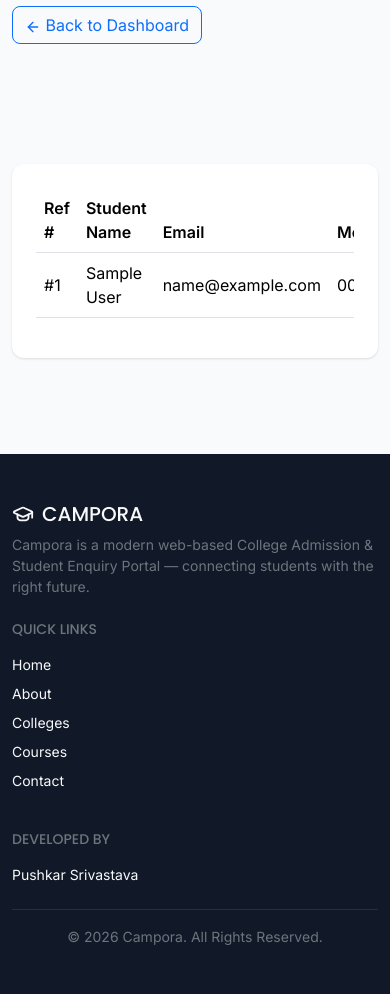
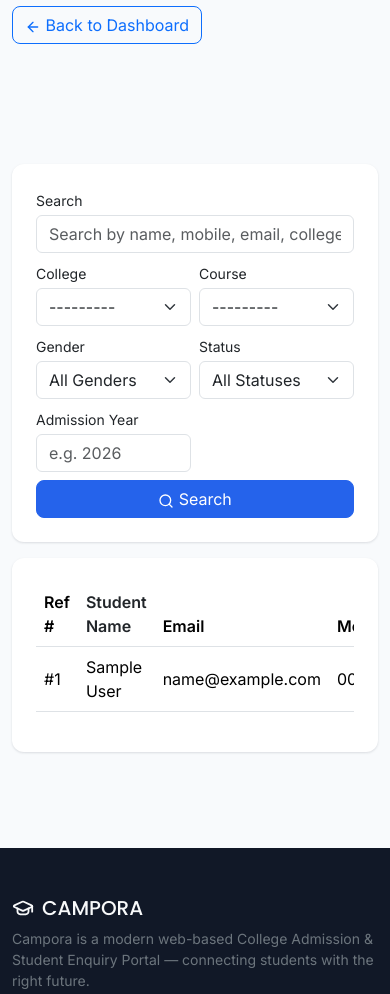
Before and after one commit to pushkar1323-codes/campora, a Django app: page /dashboard/enquiries/ in a window 390 px wide. Shown: the part 208-1202 px from the top of the page. Run offline with Django 5.2, Linux system fonts and the light colour scheme; a user stored in the database is signed in; tables that the repository leaves empty hold one stand-in row (values such as "Sample post"); some libraries are stand-ins or nearby versions.

Commit message:
Phase 6: Search, Filter & Sorting on the Enquiry listing
Extends dashboard/views.py::enquiry_list (Phase 5) — same view, same URL,
no breaking change — with:

- Search (q): case-insensitive substring match across student name,
  mobile, email, college name and course name.
- Filters: college (Platform Admin only), course, gender, status,
  admission year. All AND together with search and each other.
- Sort: student name / college / course / submission date, either
  direction. Defaults to submission date, newest first (unchanged from
  Phase 5), so an unfiltered visit looks identical to before.
- Pagination preserves the active search/filter/sort across pages.

New: dashboard/forms.py::EnquiryFilterForm. Fails safe on malformed query
params (per-field cleaning, never gates the whole page on is_valid()).
Enforces college ownership the same way the rest of the app does: a
College Admin/Staff user's form has no `college` field at all, and their
`course` choices are restricted to their own college.

Verified via manage.py check, makemigrations --check, and a scripted
end-to-end smoke test: search/filter/sort correctness cross-checked
against Python's own filtering/sorting, malformed querystring handling,
pagination+filter interaction, college-ownership isolation under the new
filters, and a full Phase 4/5 regression pass. See CHANGELOG.md [0.7.0].

Updated README.md (Features, Testing Checklist) and CHANGELOG.md.

```diff
--- /dev/null
+++ b/dashboard/forms.py
@@ -0,0 +1,111 @@
+"""
+Forms for the dashboard app — Phase 6: Search, Filter & Sorting.
+
+EnquiryFilterForm is a plain (non-Model) Form bound to request.GET, used
+by dashboard.views.enquiry_list to search, filter and sort the Phase 5
+enquiry listing. See PROMPTS_PART_2.docx Phase 6 for the exact required
+search/filter/sort fields.
+"""
+from django import forms
+
+from admissions.models import Enquiry
+from courses.models import College, Course
+
+SORT_CHOICES = [
+    ("submitted", "Submission Date"),
+    ("student", "Student Name"),
+    ("college", "College"),
+    ("course", "Course"),
+]
+
+DIR_CHOICES = [
+    ("desc", "Descending"),
+    ("asc", "Ascending"),
+]
+
+# Maps a public "sort" query value to the actual ORM field(s) to order by.
+SORT_FIELD_MAP = {
+    "student": "full_name",
+    "college": "college__name",
+    "course": "course__course_name",
+    "submitted": "created_at",
+}
+
+
+class EnquiryFilterForm(forms.Form):
+    """Search/filter/sort controls for the enquiry listing.
+
+    Every field is optional. This form is bound directly to the request's
+    querystring, which is user-editable and can contain stale or malformed
+    values (e.g. an old bookmarked link, or a hand-edited URL) — so a bad
+    value in any one field must never break the page. Django's per-field
+    cleaning already gives us this for free: `cleaned_data` only contains
+    the fields that individually validated successfully, regardless of
+    whether the form as a whole is "valid" — callers should read filters
+    via `cleaned_data.get(...)` rather than gating on `is_valid()`.
+    """
+
+    q = forms.CharField(required=False, label="Search")
+    college = forms.ModelChoiceField(
+        queryset=College.objects.none(), required=False, label="College"
+    )
+    course = forms.ModelChoiceField(
+        queryset=Course.objects.none(), required=False, label="Course"
+    )
+    gender = forms.ChoiceField(
+        choices=[("", "All Genders")] + list(Enquiry.Gender.choices),
+        required=False,
+    )
+    status = forms.ChoiceField(
+        choices=[("", "All Statuses")] + list(Enquiry.Status.choices),
+        required=False,
+    )
+    admission_year = forms.IntegerField(required=False, label="Admission Year")
+    sort = forms.ChoiceField(choices=SORT_CHOICES, required=False)
+    dir = forms.ChoiceField(choices=DIR_CHOICES, required=False)
+
+    def __init__(self, *args, staff_college=None, **kwargs):
+        """`staff_college`: pass the College of a logged-in College
+        Admin/Staff user to scope this form to "college ownership" rules
+        — the same rule the rest of the app follows, applied here too:
+
+        - The `college` field is removed entirely. A College Admin/Staff
+          user's scope is always their own college, decided server-side in
+          the view — never something they could override via the
+          querystring.
+        - The `course` field's choices are restricted to that college's
+          courses only, so a crafted `?course=<id>` for another college's
+          course simply matches nothing (never leaks another college's
+          course list, never lets them filter into another college).
+
+        With `staff_college=None` (Platform Admin), both fields cover
+        every college/course on the platform.
+        """
+        super().__init__(*args, **kwargs)
+        if staff_college is not None:
+            del self.fields["college"]
+            self.fields["course"].queryset = Course.objects.filter(
+                college=staff_college
+            ).order_by("course_name")
+        else:
+            self.fields["college"].queryset = College.objects.order_by("name")
+            self.fields["course"].queryset = Course.objects.select_related(
+                "college"
+            ).order_by("college__name", "course_name")
+            self.fields["course"].label_from_instance = (
+                lambda course: f"{course.course_name} ({course.college.name})"
+            )
+
+        for name, field in self.fields.items():
+            css = (
+                "form-select"
+                if isinstance(field, (forms.ChoiceField, forms.ModelChoiceField))
+                else "form-control"
+            )
+            field.widget.attrs.setdefault("class", css)
+        self.fields["q"].widget.attrs.setdefault(
+            "placeholder", "Search by name, mobile, email, college or course"
+        )
+        self.fields["admission_year"].widget.attrs.setdefault(
+            "placeholder", "e.g. 2026"
+        )
--- a/dashboard/views.py
+++ b/dashboard/views.py
@@ -15,6 +15,7 @@
 from django.contrib import messages
 from django.contrib.auth.decorators import login_required
 from django.core.paginator import Paginator
+from django.db.models import Q
 from django.shortcuts import get_object_or_404, redirect, render
 
 from accounts.decorators import get_staff_college, role_required
@@ -22,6 +23,7 @@
 from accounts.models import User
 from admissions.models import Enquiry
 from courses.models import College, Course
+from .forms import SORT_FIELD_MAP, EnquiryFilterForm
 
 logger = logging.getLogger(__name__)
 
@@ -147,19 +149,28 @@
 
 @role_required(User.Role.SUPER_ADMIN, User.Role.COLLEGE_ADMIN, User.Role.COLLEGE_STAFF)
 def enquiry_list(request):
-    """Phase 5: professional enquiry listing, paginated, always showing
-    the associated College and Course for every row.
-
-    Scope note: this is the *listing* only — search, filter and sort
-    (by student/college/course/gender/status/admission year) are Phase 6
-    (PROMPTS_PART_2.docx). No query-string filtering is applied here beyond
-    pagination, so this view is safe to extend in Phase 6 without
-    restructuring.
+    """Phase 5 listing + Phase 6 search, filter & sort, paginated, always
+    showing the associated College and Course for every row.
 
     College ownership: a Platform Admin sees every enquiry; a College
     Admin/Staff user only ever sees their own college's enquiries, scoped
     via get_staff_college(request.user) — never a college id taken from
-    the URL or query string, matching the rest of this app.
+    the URL or query string, matching the rest of this app. The same rule
+    applies to the Phase 6 filters themselves: EnquiryFilterForm drops the
+    "college" filter entirely for a College Admin/Staff user and restricts
+    their "course" choices to their own college (see dashboard/forms.py).
+
+    Search (`q`): case-insensitive substring match across student name,
+    mobile, email, college name and course name (OR'd together).
+    Filters: college (Platform Admin only), course, gender, status,
+    admission year — all AND'd with search and each other.
+    Sort: student / college / course / submission date, either direction
+    (`sort` + `dir` query params); defaults to submission date, newest
+    first, matching the model's default ordering.
+
+    Every filter/sort/page link in the template is built by preserving the
+    current querystring (see `querystring` in context), so paging through
+    results or re-sorting never silently drops an active search or filter.
     """
     if request.user.role == User.Role.SUPER_ADMIN:
         college = None
@@ -171,14 +182,77 @@
             return redirect("core:home")
         enquiries = Enquiry.objects.select_related("course", "college").filter(college=college)
 
+    filter_form = EnquiryFilterForm(request.GET, staff_college=college)
+    filter_form.is_valid()  # triggers per-field cleaning; result intentionally unused, see form docstring
+    cleaned = filter_form.cleaned_data
+
+    search_term = cleaned.get("q")
+    if search_term:
+        enquiries = enquiries.filter(
+            Q(full_name__icontains=search_term)
+            | Q(mobile__icontains=search_term)
+            | Q(email__icontains=search_term)
+            | Q(college__name__icontains=search_term)
+            | Q(course__course_name__icontains=search_term)
+        )
+
+    if college is None and cleaned.get("college"):
+        enquiries = enquiries.filter(college=cleaned["college"])
+    if cleaned.get("course"):
+        enquiries = enquiries.filter(course=cleaned["course"])
+    if cleaned.get("gender"):
+        enquiries = enquiries.filter(gender=cleaned["gender"])
+    if cleaned.get("status"):
+        enquiries = enquiries.filter(status=cleaned["status"])
+    if cleaned.get("admission_year"):
+        enquiries = enquiries.filter(admission_year=cleaned["admission_year"])
+
+    current_sort = cleaned.get("sort") or "submitted"
+    current_dir = cleaned.get("dir") or "desc"
+    order_field = SORT_FIELD_MAP.get(current_sort, "created_at")
+    enquiries = enquiries.order_by(order_field if current_dir == "asc" else f"-{order_field}")
+
     paginator = Paginator(enquiries, 20)
     page_obj = paginator.get_page(request.GET.get("page"))
+
+    # Querystring with 'page' stripped, reused by every pagination link so
+    # changing pages never drops the active search/filter/sort.
+    base_query = request.GET.copy()
+    base_query.pop("page", None)
+    querystring = base_query.urlencode()
+
+    # A ready-to-use link (sort + toggled dir) for each sortable column
+    # header. Clicking a column that's already active flips direction;
+    # clicking a new column starts at ascending (submission date starts
+    # descending — newest first — to match the default).
+    sort_links = {}
+    for key in SORT_FIELD_MAP:
+        link_query = base_query.copy()
+        if current_sort == key:
+            link_query["dir"] = "desc" if current_dir == "asc" else "asc"
+        else:
+            link_query["dir"] = "desc" if key == "submitted" else "asc"
+        link_query["sort"] = key
+        sort_links[key] = f"?{link_query.urlencode()}"
 
     context = {
         "college": college,
         "page_obj": page_obj,
         "enquiries": page_obj.object_list,
         "total_count": paginator.count,
+        "filter_form": filter_form,
+        "querystring": querystring,
+        "current_sort": current_sort,
+        "current_dir": current_dir,
+        "sort_links": sort_links,
+        "is_filtered": bool(
+            search_term
+            or cleaned.get("college")
+            or cleaned.get("course")
+            or cleaned.get("gender")
+            or cleaned.get("status")
+            or cleaned.get("admission_year")
+        ),
     }
     return render(request, "dashboard/enquiry_list.html", context)
 
--- a/templates/dashboard/enquiry_list.html
+++ b/templates/dashboard/enquiry_list.html
@@ -11,6 +11,7 @@
             <p class="text-muted mb-0">
                 {{ total_count }} enquir{{ total_count|pluralize:"y,ies" }}
                 {% if college %}for {{ college.name }}{% else %}across all colleges{% endif %}
+                {% if is_filtered %}<span class="badge bg-secondary-subtle text-secondary ms-1">filtered</span>{% endif %}
             </p>
         </div>
         {% if college %}
@@ -29,6 +30,50 @@
 
 <section>
     <div class="container">
+        <div class="card mb-3">
+            <div class="card-body">
+                <form method="get" class="row g-2 align-items-end">
+                    <div class="col-12 col-md-4 col-lg-3">
+                        <label for="{{ filter_form.q.id_for_label }}" class="form-label small mb-1">Search</label>
+                        {{ filter_form.q }}
+                    </div>
+                    {% if filter_form.college %}
+                    <div class="col-6 col-md-3 col-lg-2">
+                        <label for="{{ filter_form.college.id_for_label }}" class="form-label small mb-1">College</label>
+                        {{ filter_form.college }}
+                    </div>
+                    {% endif %}
+                    <div class="col-6 col-md-3 col-lg-2">
+                        <label for="{{ filter_form.course.id_for_label }}" class="form-label small mb-1">Course</label>
+                        {{ filter_form.course }}
+                    </div>
+                    <div class="col-6 col-md-3 col-lg-2">
+                        <label for="{{ filter_form.gender.id_for_label }}" class="form-label small mb-1">Gender</label>
+                        {{ filter_form.gender }}
+                    </div>
+                    <div class="col-6 col-md-3 col-lg-2">
+                        <label for="{{ filter_form.status.id_for_label }}" class="form-label small mb-1">Status</label>
+                        {{ filter_form.status }}
+                    </div>
+                    <div class="col-6 col-md-3 col-lg-2">
+                        <label for="{{ filter_form.admission_year.id_for_label }}" class="form-label small mb-1">Admission Year</label>
+                        {{ filter_form.admission_year }}
+                    </div>
+                    <div class="col-12 col-md-3 col-lg-2 d-flex gap-2">
+                        <button type="submit" class="btn btn-primary flex-grow-1">
+                            <i data-lucide="search" style="width:16px;height:16px;"></i>
+                            Search
+                        </button>
+                        {% if is_filtered %}
+                        <a href="{% url 'dashboard:enquiry_list' %}" class="btn btn-outline-secondary" title="Clear filters">
+                            <i data-lucide="x" style="width:16px;height:16px;"></i>
+                        </a>
+                        {% endif %}
+                    </div>
+                </form>
+            </div>
+        </div>
+
         <div class="card">
             <div class="card-body">
                 {% if enquiries %}
@@ -37,13 +82,35 @@
                         <thead>
                             <tr>
                                 <th>Ref #</th>
-                                <th>Student Name</th>
+                                <th>
+                                    <a href="{{ sort_links.student }}" class="text-dark text-decoration-none">
+                                        Student Name
+                                        {% if current_sort == 'student' %}<i data-lucide="{% if current_dir == 'asc' %}chevron-up{% else %}chevron-down{% endif %}" style="width:14px;height:14px;"></i>{% endif %}
+                                    </a>
+                                </th>
                                 <th>Email</th>
                                 <th>Mobile</th>
-                                {% if not college %}<th>College</th>{% endif %}
-                                <th>Course</th>
+                                {% if not college %}
+                                <th>
+                                    <a href="{{ sort_links.college }}" class="text-dark text-decoration-none">
+                                        College
+                                        {% if current_sort == 'college' %}<i data-lucide="{% if current_dir == 'asc' %}chevron-up{% else %}chevron-down{% endif %}" style="width:14px;height:14px;"></i>{% endif %}
+                                    </a>
+                                </th>
+                                {% endif %}
+                                <th>
+                                    <a href="{{ sort_links.course }}" class="text-dark text-decoration-none">
+                                        Course
+                                        {% if current_sort == 'course' %}<i data-lucide="{% if current_dir == 'asc' %}chevron-up{% else %}chevron-down{% endif %}" style="width:14px;height:14px;"></i>{% endif %}
+                                    </a>
+                                </th>
                                 <th>Status</th>
-                                <th>Submitted</th>
+                                <th>
+                                    <a href="{{ sort_links.submitted }}" class="text-dark text-decoration-none">
+                                        Submitted
+                                        {% if current_sort == 'submitted' %}<i data-lucide="{% if current_dir == 'asc' %}chevron-up{% else %}chevron-down{% endif %}" style="width:14px;height:14px;"></i>{% endif %}
+                                    </a>
+                                </th>
                                 <th class="text-end">Actions</th>
                             </tr>
                         </thead>
@@ -76,7 +143,7 @@
                     <ul class="pagination justify-content-center mb-0">
                         <li class="page-item {% if not page_obj.has_previous %}disabled{% endif %}">
                             {% if page_obj.has_previous %}
-                            <a class="page-link" href="?page={{ page_obj.previous_page_number }}">Previous</a>
+                            <a class="page-link" href="?{{ querystring }}{% if querystring %}&{% endif %}page={{ page_obj.previous_page_number }}">Previous</a>
                             {% else %}
                             <span class="page-link">Previous</span>
                             {% endif %}
@@ -88,13 +155,13 @@
                             </li>
                             {% else %}
                             <li class="page-item">
-                                <a class="page-link" href="?page={{ page_number }}">{{ page_number }}</a>
+                                <a class="page-link" href="?{{ querystring }}{% if querystring %}&{% endif %}page={{ page_number }}">{{ page_number }}</a>
                             </li>
                             {% endif %}
                         {% endfor %}
                         <li class="page-item {% if not page_obj.has_next %}disabled{% endif %}">
                             {% if page_obj.has_next %}
-                            <a class="page-link" href="?page={{ page_obj.next_page_number }}">Next</a>
+                            <a class="page-link" href="?{{ querystring }}{% if querystring %}&{% endif %}page={{ page_obj.next_page_number }}">Next</a>
                             {% else %}
                             <span class="page-link">Next</span>
                             {% endif %}
@@ -106,7 +173,12 @@
                 {% else %}
                 <div class="campora-empty-state">
                     <i data-lucide="inbox"></i>
+                    {% if is_filtered %}
+                    <p class="mb-1">No enquiries match your search/filters.</p>
+                    <a href="{% url 'dashboard:enquiry_list' %}" class="btn btn-sm btn-outline-primary">Clear filters</a>
+                    {% else %}
                     <p class="mb-0">No enquiries found{% if college %} for {{ college.name }}{% endif %}.</p>
+                    {% endif %}
                 </div>
                 {% endif %}
             </div>
```
Also changed, not shown: CHANGELOG.md, README.md.
